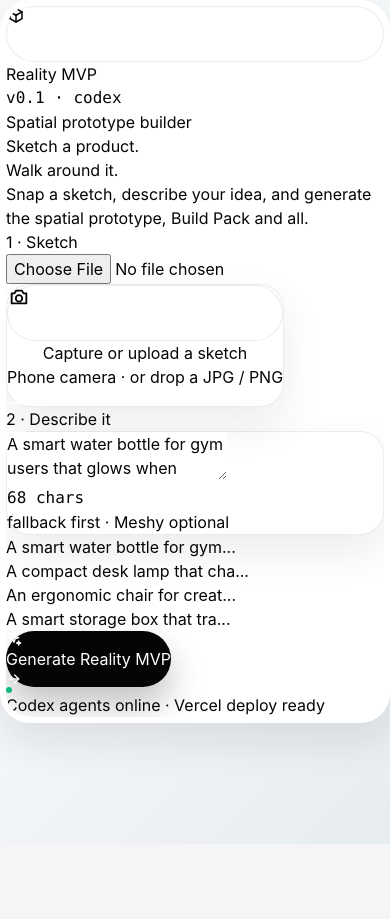
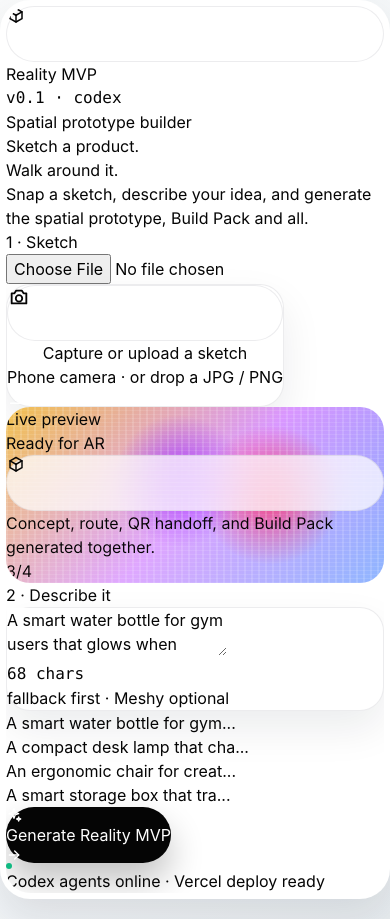
Before and after one commit to tuilachit/nighthackathon, a Next.js app: page / in a window 390 px wide. Before the commit the page ends 844 px from the top, so only its background shows below. Built offline with nearby package versions, Linux system fonts and the light colour scheme.

Commit message:
fix(design): polish responsive review issues

```diff
--- a/components/build-pack/BuildPackViewer.tsx
+++ b/components/build-pack/BuildPackViewer.tsx
@@ -54,7 +54,7 @@
           </div>
         ) : null}
 
-        <pre className="noscroll max-h-[620px] overflow-auto bg-transparent p-4 text-xs leading-5 text-slate-100">
+        <pre className="noscroll max-h-[620px] overflow-auto whitespace-pre-wrap break-words bg-transparent p-4 text-xs leading-5 text-slate-100 sm:whitespace-pre">
           <code>{activeFile.content}</code>
         </pre>
       </section>
--- a/components/create/RealityCreateClient.tsx
+++ b/components/create/RealityCreateClient.tsx
@@ -131,6 +131,31 @@
                 {validationError}
               </p>
             ) : null}
+
+            <div className="concept-abstract concept-abstract-warm mt-5 hidden min-h-[244px] flex-col justify-between p-6 text-white shadow-[0_20px_44px_rgba(15,23,42,0.14)] md:flex">
+              <div className="flex items-start justify-between gap-4">
+                <div>
+                  <p className="text-sm font-semibold text-white/74">Live preview</p>
+                  <h2 className="mt-2 max-w-[12rem] text-[34px] font-black leading-[0.96] tracking-normal">
+                    Ready for AR
+                  </h2>
+                </div>
+                <div className="concept-circle-button flex h-12 w-12 items-center justify-center bg-white/75">
+                  <CubeIcon size={18} color="#050505" />
+                </div>
+              </div>
+              <div>
+                <div className="h-1.5 overflow-hidden rounded-full bg-white/28">
+                  <div className="h-full w-3/4 rounded-full bg-white" />
+                </div>
+                <div className="mt-3 flex items-end justify-between gap-4">
+                  <p className="max-w-[15rem] text-sm font-semibold leading-5 text-white">
+                    Concept, route, QR handoff, and Build Pack generated together.
+                  </p>
+                  <p className="text-[28px] font-black leading-none">3/4</p>
+                </div>
+              </div>
+            </div>
           </section>
 
           <section className="min-w-0">
```
Also changed, not shown: components/ar/ModelViewerClient.tsx (+38 -5 lines).
